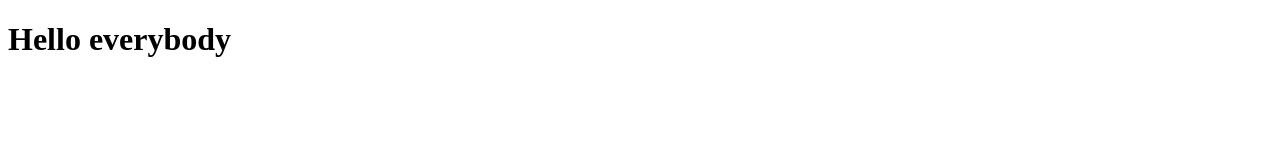
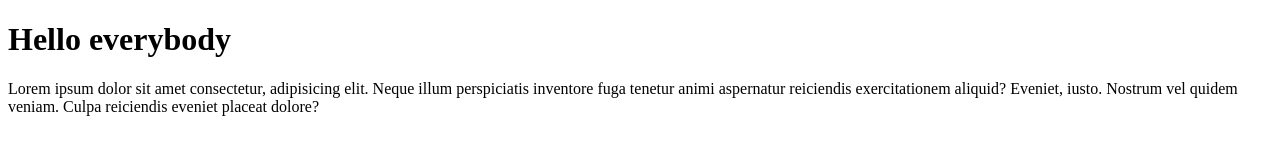
Before and after one commit to mr-paul919/Project-228, a plain HTML site: page index.html in a window 1280 px wide. Drawn offline with Linux system fonts and the light colour scheme.

Commit message:
Добавил Lorem

```diff
--- a/index.html
+++ b/index.html
@@ -8,5 +8,6 @@
 </head>
 <body>
    <h1>Hello everybody</h1>
+   <p>Lorem ipsum dolor sit amet consectetur, adipisicing elit. Neque illum perspiciatis inventore fuga tenetur animi aspernatur reiciendis exercitationem aliquid? Eveniet, iusto. Nostrum vel quidem veniam. Culpa reiciendis eveniet placeat dolore?</p>
 </body>
 </html>
```
